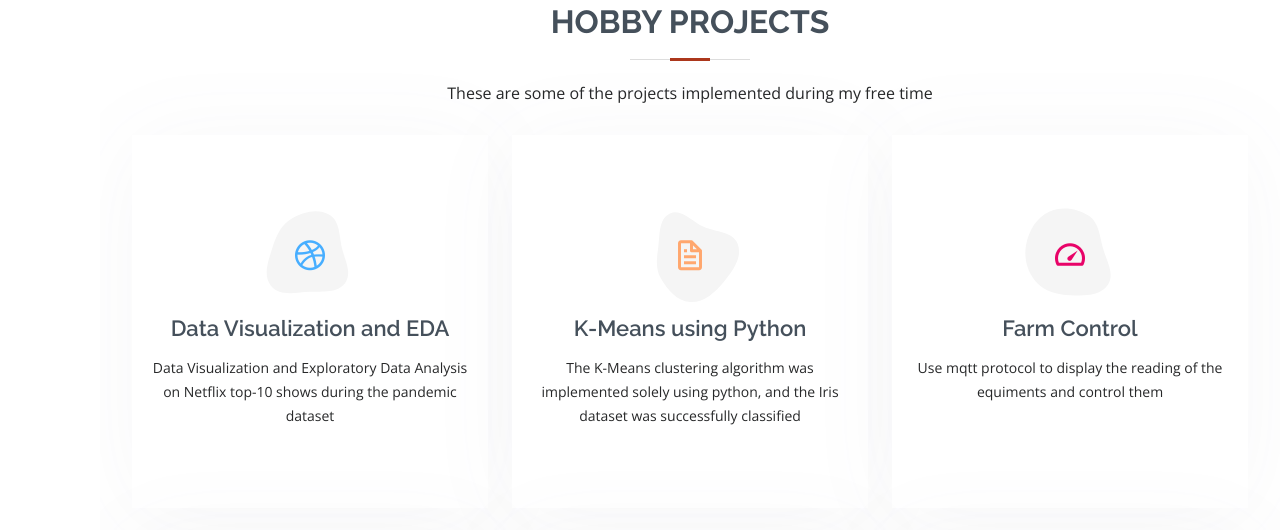
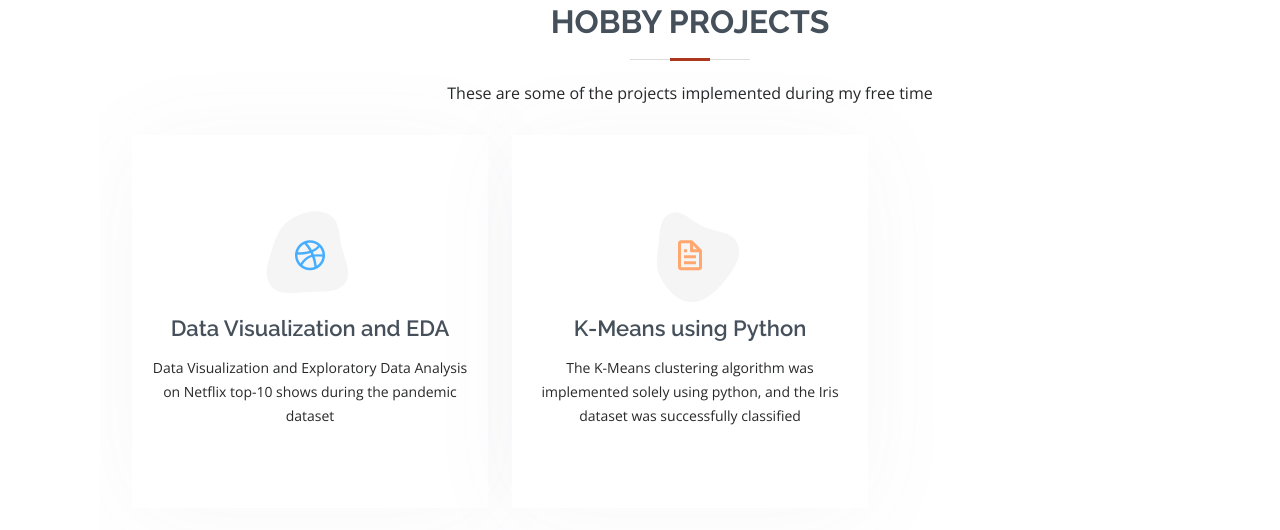
Before and after one commit to theerdha11/theerdha11.github.io, a plain HTML site: page index.html in a window 1280 px wide. Shown: the part 3406-3936 px from the top of the page. Drawn offline with nearby package versions, Linux system fonts and the light colour scheme.

Commit message:
modified

```diff
--- a/index.html
+++ b/index.html
@@ -593,7 +593,7 @@
             </div>
           </div>
 
-          <div class="col-lg-4 col-md-6 d-flex align-items-stretch mt-4 mt-lg-0" data-aos="zoom-in"
+          <!-- <div class="col-lg-4 col-md-6 d-flex align-items-stretch mt-4 mt-lg-0" data-aos="zoom-in"
             data-aos-delay="300">
             <div class="icon-box iconbox-pink">
               <div class="icon">
@@ -654,7 +654,7 @@
               <h4><a target="__blank" href="https://github.com/Varuns-github/pizza-classifier">Pizza Classifier</a></h4>
               <p>Based on the images of good and burnt pizza we create a classifier which can classify them easily</p>
             </div>
-          </div>
+          </div> -->
 
         </div>
 
```
